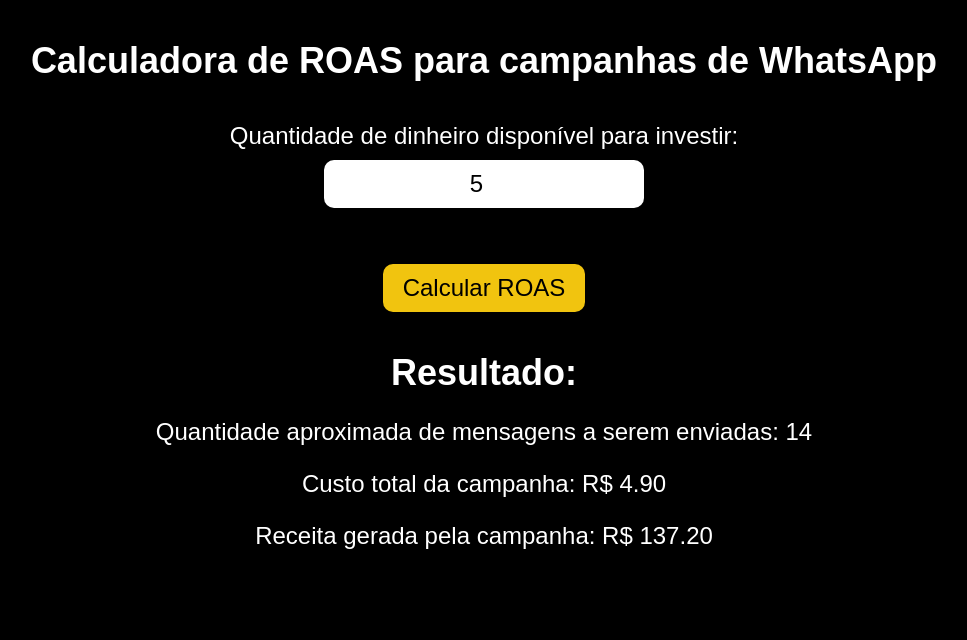
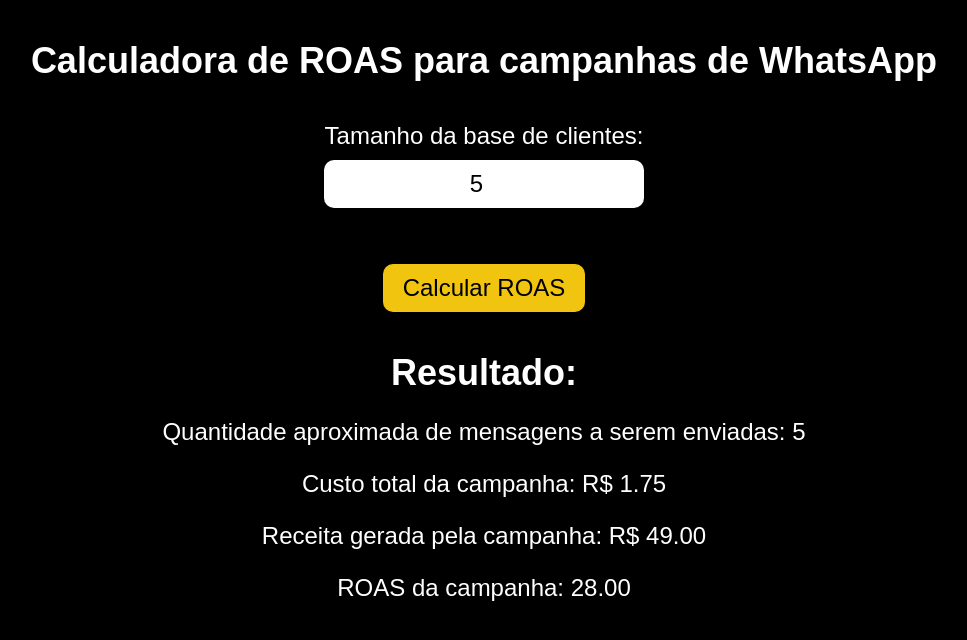
Before and after one commit to Leandrolanes/calculadora-custo, a plain HTML site: page calculadora-roas.html in a window 1280 px wide. Both pictures are taken after typing "5" into the empty fields and a click on the button "Calcular ROAS". Shown: the whole page, without its empty margins (156-1123 px from the left). Drawn offline with Linux system fonts and the light colour scheme.

Commit message:
Update calculadora-roas.html

```diff
--- a/calculadora-roas.html
+++ b/calculadora-roas.html
@@ -72,8 +72,8 @@
   <body>
     <h1>Calculadora de ROAS para campanhas de WhatsApp</h1>
     <form onsubmit="calcularROAS(); return false;">
-      <label for="dinheiroDisponivel">Quantidade de dinheiro disponível para investir:</label>
-      <input type="number" step="0.01" id="dinheiroDisponivel" name="dinheiroDisponivel" required><br><br>
+      <label for="baseCliente">Tamanho da base de clientes:</label>
+      <input type="number" id="baseCliente" name="baseCliente" required><br><br>
       <button type="submit">Calcular ROAS</button>
     </form>
     <div id="resultado"></div>
@@ -82,8 +82,8 @@
       const retornoMedio = 28;
 
       function calcularROAS() {
-        const dinheiroDisponivel = parseFloat(document.getElementById("dinheiroDisponivel").value);
-        const quantidadeMensagens = Math.floor(dinheiroDisponivel / custoPorMensagem);
+        const baseCliente = parseFloat(document.getElementById("baseCliente").value);
+        const quantidadeMensagens = baseCliente;
         const custoTotal = quantidadeMensagens * custoPorMensagem;
         const receitaGerada = custoTotal * retornoMedio;
         const roas = receitaGerada / custoTotal;
@@ -93,10 +93,11 @@
           <p>Quantidade aproximada de mensagens a serem enviadas: ${quantidadeMensagens}</p>
           <p>Custo total da campanha: R$ ${custoTotal.toFixed(2)}</p>
           <p>Receita gerada pela campanha: R$ ${receitaGerada.toFixed(2)}</p>
-
+          <p>ROAS da campanha: ${roas.toFixed(2)}</p>
         `;
         document.getElementById("resultado").innerHTML = resultadoHTML;
       }
     </script>
   </body>
+
 </html>
```
